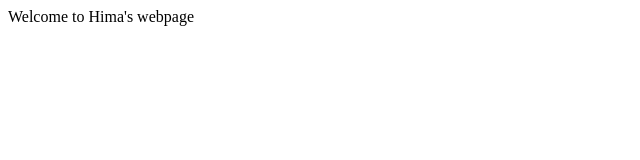
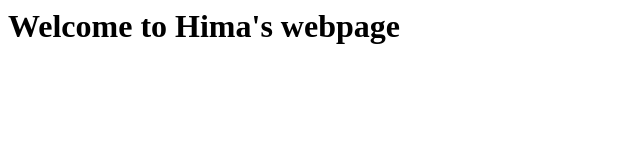
Before and after one commit to himavijayan/himavijayan.github.io, a plain HTML site: page index.html in a window 1280 px wide. Shown: the whole page, without its empty margins (0-640 px from the left). Drawn offline with Linux system fonts and the light colour scheme.

Commit message:
Edited my webpage secondtime

```diff
--- a/index.html
+++ b/index.html
@@ -3,5 +3,7 @@
 	<title>New index page
 	</title>
 	</head>
-	<body>Welcome to Hima's webpage</body>
+	<body>
+	<h1>Welcome to Hima's webpage</h1>
+	</body>
 </html>
```
